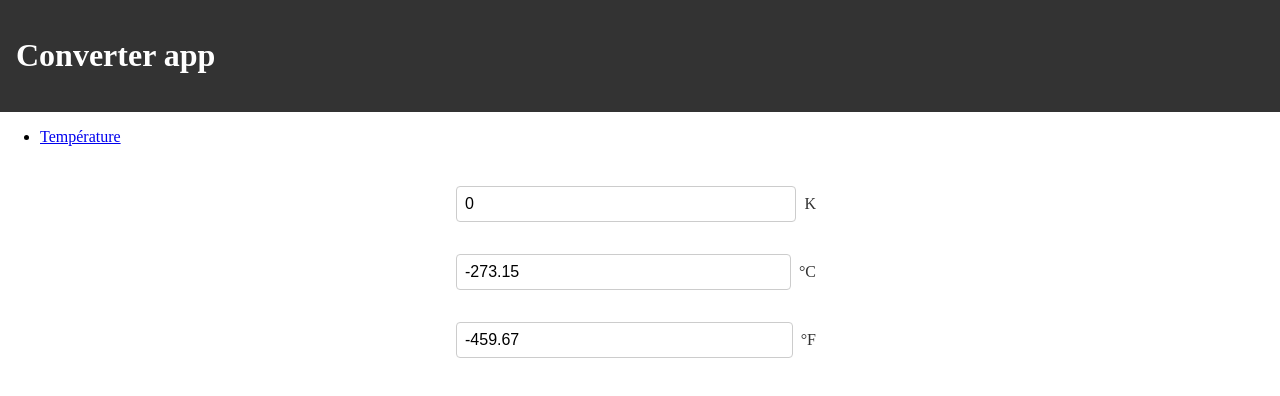
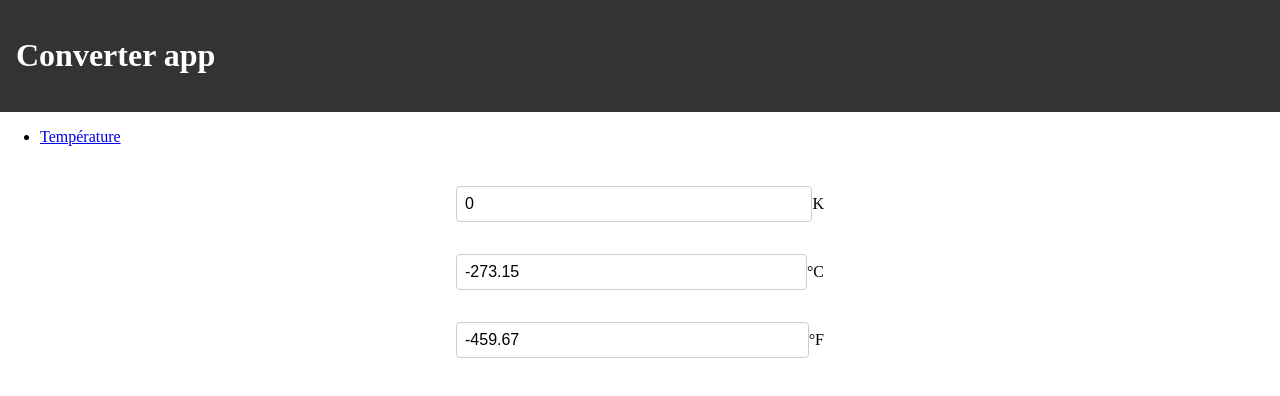
Before and after one commit to Chabloz/WebMobUi52-live-2, a Vue app: page / in a window 1280 px wide. Shown: the top 396 px of the page. Built offline with nearby package versions, Linux system fonts and the light colour scheme.

Commit message:
Add computed props and  example

```diff
--- a/src/components/bases/BaseInputNumber.vue
+++ b/src/components/bases/BaseInputNumber.vue
@@ -15,7 +15,7 @@
       type="number"
       v-model="model"
     />
-    <symbol v-if="symbol != null">{{ symbol }}</symbol>
+    <abbr v-if="symbol != null">{{ symbol }}</abbr>
   </div>
 </template>
 
```
